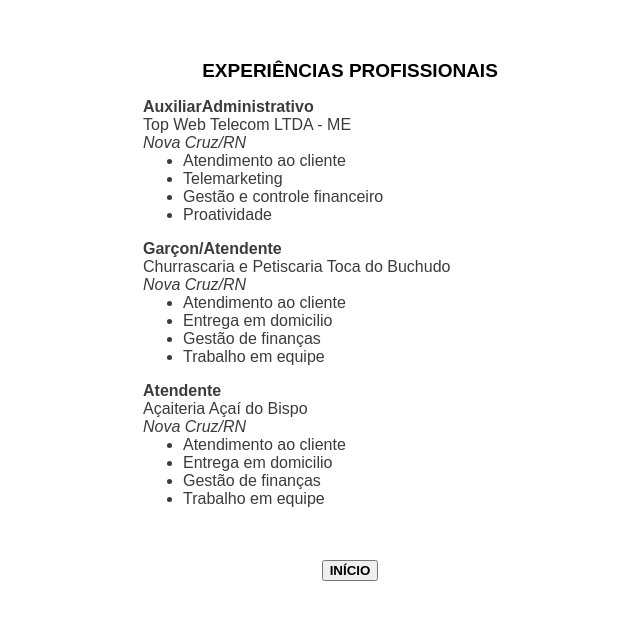
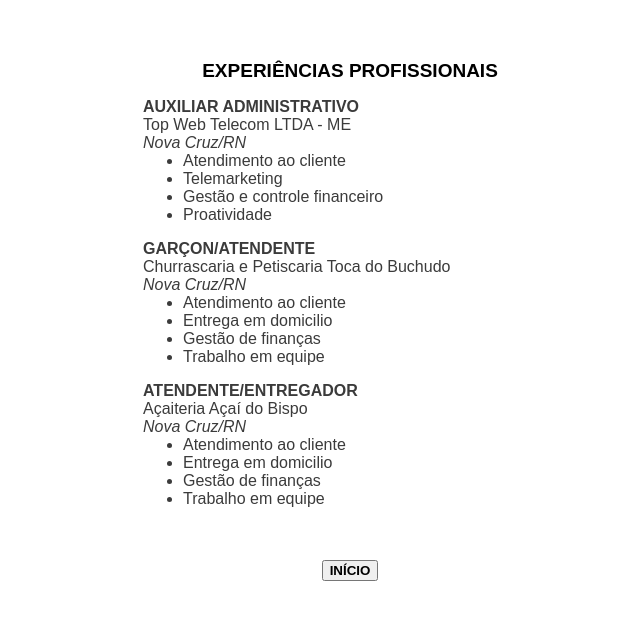
Before and after one commit to alciran-job/curriculo-html-css, a plain HTML site: page menu/experiencias.html in a window 1280 px wide. Shown: the whole page, without its empty margins (290-930 px from the left). Drawn offline with Linux system fonts and the light colour scheme.

Commit message:
Update experiencias.html
edição dos títulos

```diff
--- a/menu/experiencias.html
+++ b/menu/experiencias.html
@@ -11,9 +11,9 @@
         <br>
         <br>
 
-        <h2 class="titulo formatação" id="experiencias">Experiências Profissionais</h2>
+        <h2 class="titulo formatação" id="experiencias">EXPERIÊNCIAS PROFISSIONAIS</h2>
         <p class="alinhamento">
-            <strong>AuxiliarAdministrativo</strong>
+            <strong>AUXILIAR ADMINISTRATIVO</strong>
             <br>
             Top Web Telecom LTDA - ME <br>
             <em>Nova Cruz/RN</em>
@@ -26,7 +26,7 @@
         </p>
 
         <p class="alinhamento">
-            <strong>Garçon/Atendente</strong>
+            <strong>GARÇON/ATENDENTE</strong>
             <br>
             Churrascaria e Petiscaria Toca do Buchudo <br>
             <em>Nova Cruz/RN</em>
@@ -39,7 +39,7 @@
         </p>
 
         <p class="alinhamento">
-            <strong>Atendente</strong>
+            <strong>ATENDENTE/ENTREGADOR</strong>
             <br>
             Açaiteria Açaí do Bispo <br>
             <em>Nova Cruz/RN</em>
```
